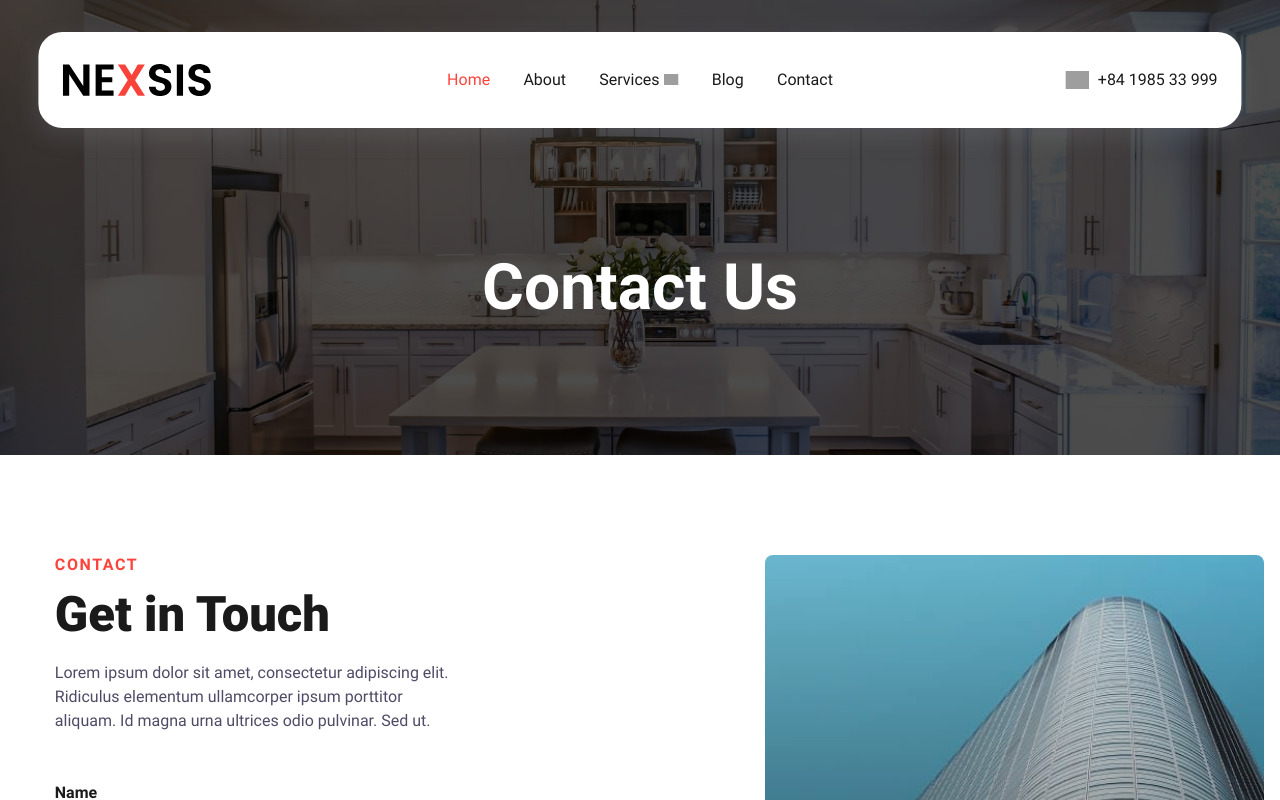
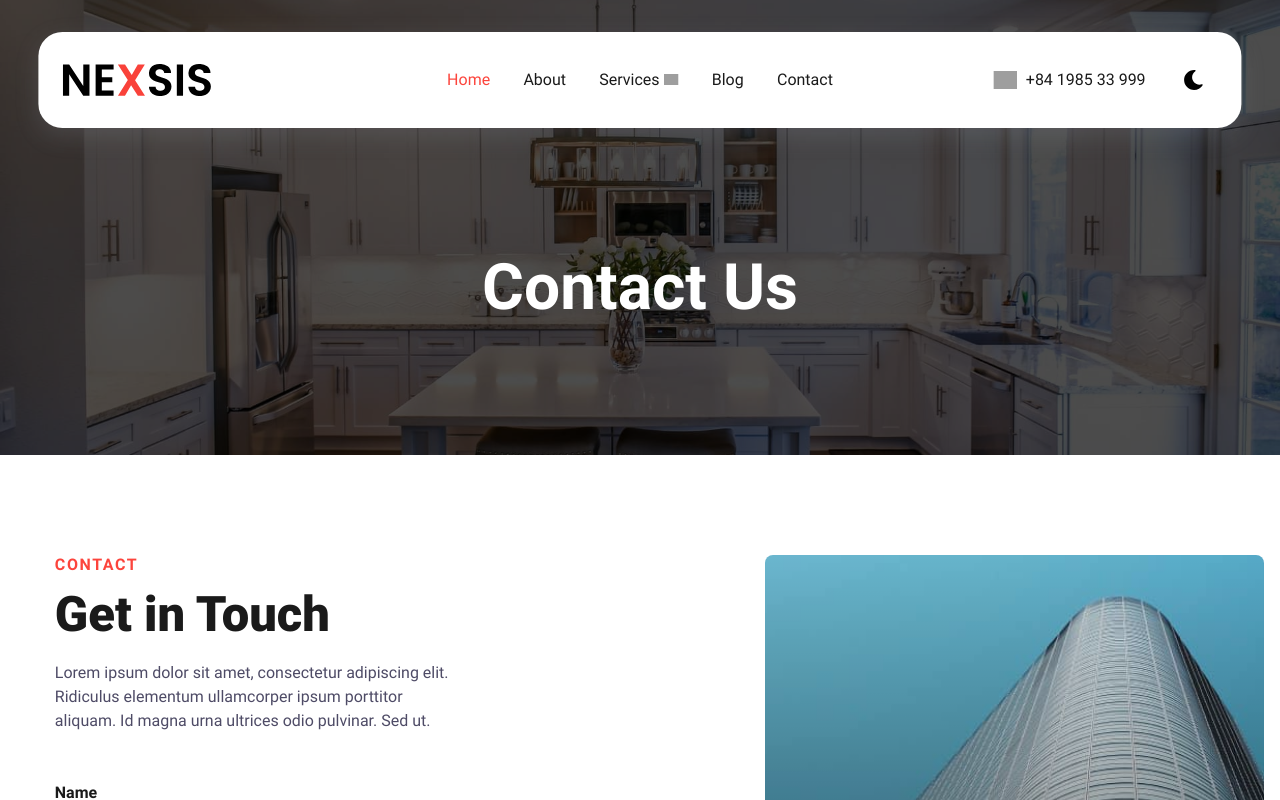
Before and after one commit to mmehelay/Nexsis, an Eleventy site: page src/content/pages/contact.html in a window 1280 px wide. Shown: the top 800 px of the page. Built offline with nearby package versions, Linux system fonts and the light colour scheme; Eleventy itself is replaced by a stand-in of ours; files that its build step writes are made by us from their sources; grey boxes are pictures that could not be loaded.

Commit message:
light/dark mode

```diff
--- a/src/_includes/components/header.html
+++ b/src/_includes/components/header.html
@@ -85,9 +85,9 @@
             </div>
         </div>
         <!--Dark Mode toggle, uncomment button code if you want to enable a dark mode toggle-->
-        <!-- <button id="dark-mode-toggle" aria-label="dark mode toggle">
+        <button id="dark-mode-toggle" aria-label="dark mode toggle">
             <svg class="cs-moon" xmlns="http://www.w3.org/2000/svg" viewBox="0 0 480 480" style="enable-background:new 0 0 480 480" xml:space="preserve"><path d="M459.782 347.328c-4.288-5.28-11.488-7.232-17.824-4.96-17.76 6.368-37.024 9.632-57.312 9.632-97.056 0-176-78.976-176-176 0-58.4 28.832-112.768 77.12-145.472 5.472-3.712 8.096-10.4 6.624-16.832S285.638 2.4 279.078 1.44C271.59.352 264.134 0 256.646 0c-132.352 0-240 107.648-240 240s107.648 240 240 240c84 0 160.416-42.688 204.352-114.176 3.552-5.792 3.04-13.184-1.216-18.496z"/></svg>
             <img class="cs-sun" aria-hidden="true" src="https://csimg.nyc3.cdn.digitaloceanspaces.com/Icons%2Fsun.svg" decoding="async" alt="moon" width="15" height="15">
-        </button> -->
+        </button>
     </div>
 </header>
```
